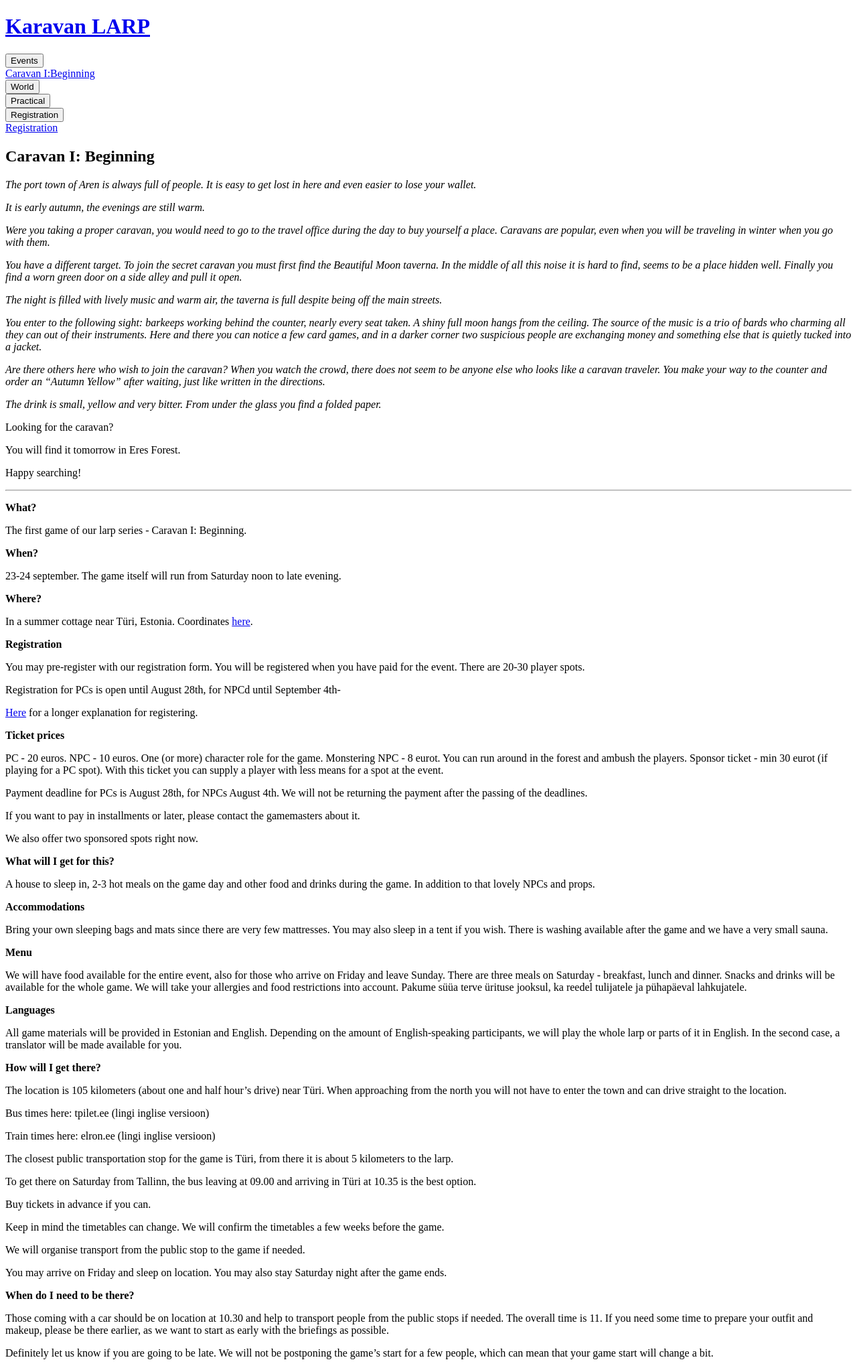
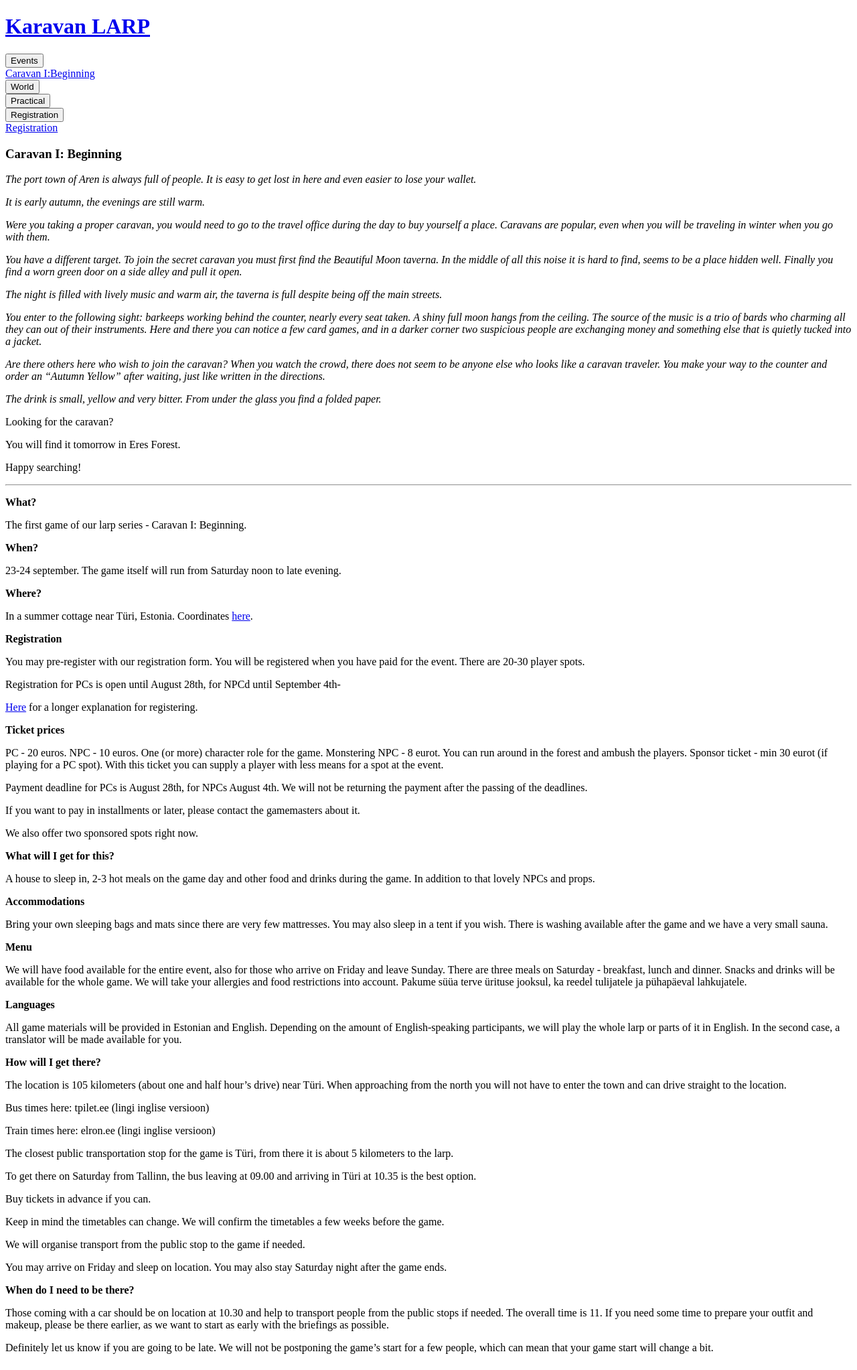
Before and after one commit to karavanlarp/karavanlarp.github.io, a Jekyll site: the page built from eng/events/beginning.md, in a window 1280 px wide. Shown: the whole page at 67% size. Built offline with Jekyll 4.4.1, drawn with Linux system fonts in a browser that asks for light colours; some web fonts are replaced.

Commit message:
text fix

```diff
--- a/eng/events/beginning.md
+++ b/eng/events/beginning.md
@@ -2,8 +2,7 @@
 layout: default-eng
 title: Karavan LARP
 ---
-
-## Caravan I: Beginning
+### Caravan I: Beginning
 
 _The port town of Aren is always full of people. It is easy to get lost in here and even easier to lose your wallet._
 
```
